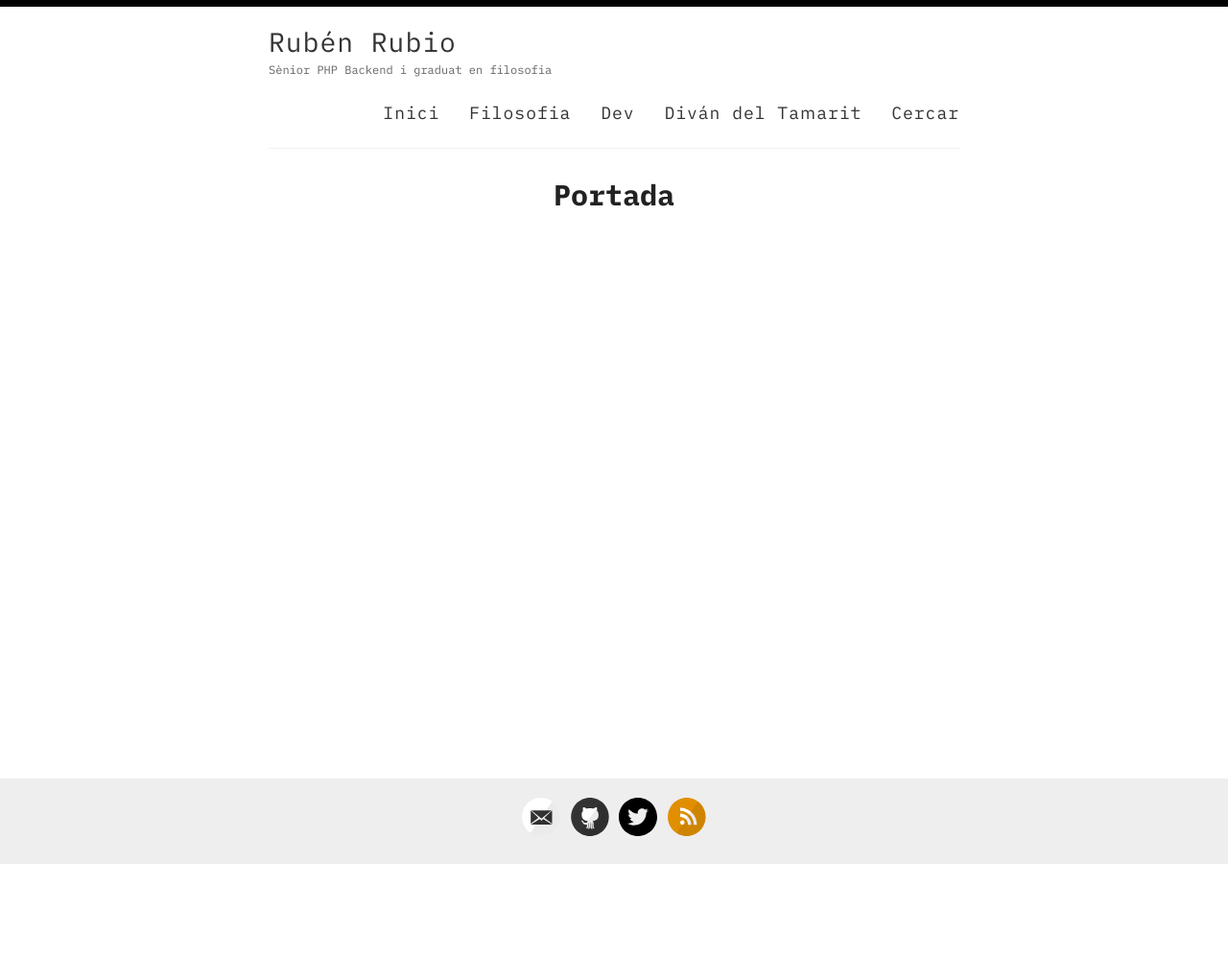
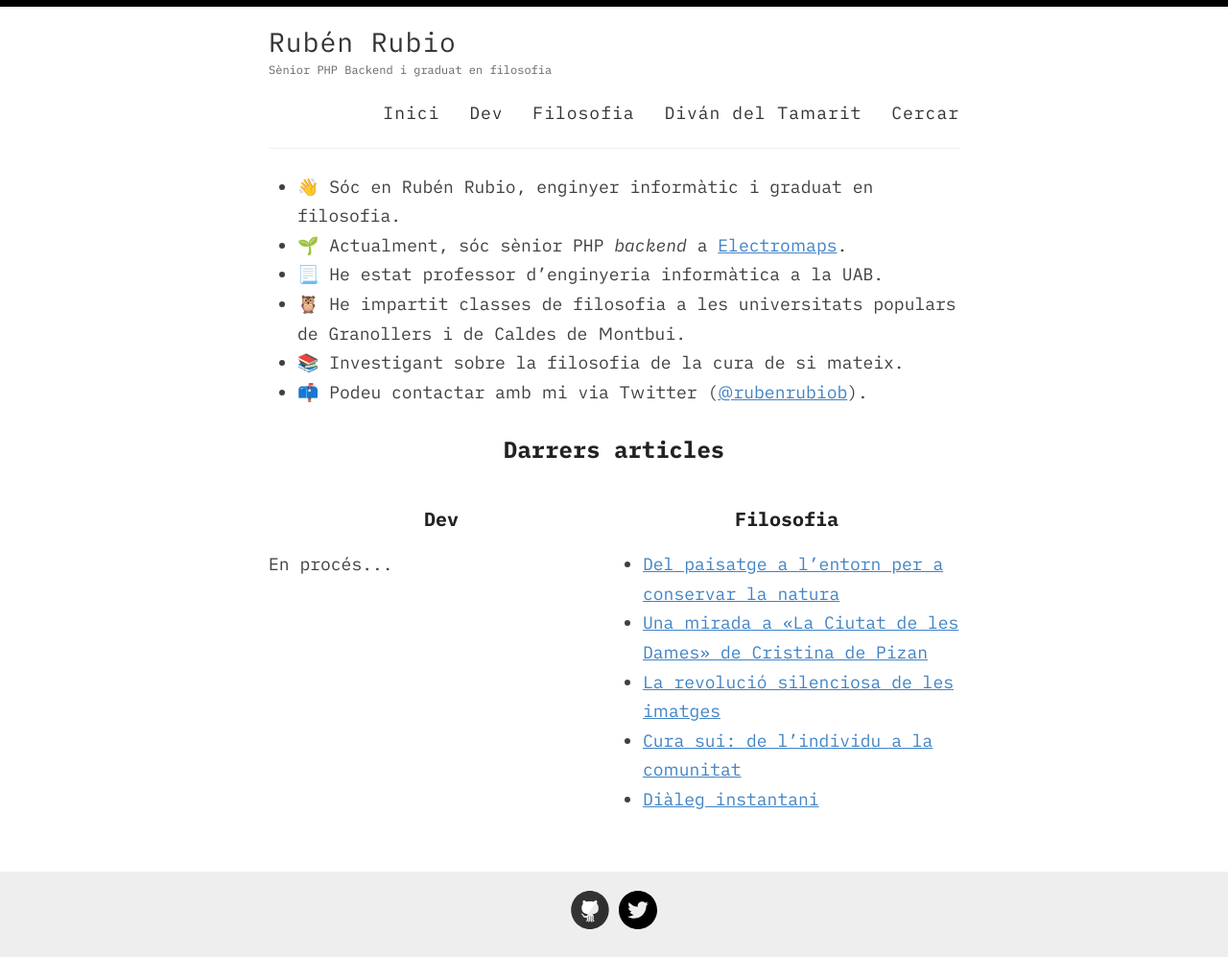
Before and after one commit to rubenrubiob/rubenrubiob.github.io, a Jekyll site: the page built from index.md, in a window 1280 px wide. Shown: the whole page at 96% size. Built offline with Jekyll 4.4.1, drawn with Linux system fonts in a browser that asks for light colours; our own code applies the rules of GitHub Pages for plain Markdown files; before the commit the page ends 901 px from its top, so only the background shows below that.

Commit message:
Refactoritzar portada

```diff
--- a/_config.yml
+++ b/_config.yml
@@ -31,7 +31,7 @@ description: Rubén Rubio
 # Includes an icon in the footer for each username you enter
 footer-links:
   dribbble:
-  email: ruben.rubio.barrera@gmail.com
+  email:
   facebook:
   flickr:
   github: rubenrubiob
--- a/_includes/menu.html
+++ b/_includes/menu.html
@@ -1,5 +1,5 @@
 <a href="{{ site.baseurl }}/">Inici</a>
-<a href="{{ site.baseurl }}/filosofia">Filosofia</a>
-<a href="{{ site.baseurl }}/dev">Dev</a>
-<a href="{{ site.baseurl }}/divan-del-tamarit">Diván del Tamarit</a>
-<a href="{{ site.baseurl }}/cercar">Cercar</a>
+<a href="{{ site.baseurl }}/dev/">Dev</a>
+<a href="{{ site.baseurl }}/filosofia/">Filosofia</a>
+<a href="{{ site.baseurl }}/divan-del-tamarit/">Diván del Tamarit</a>
+<a href="{{ site.baseurl }}/cercar/">Cercar</a>
--- a/_includes/svg-icons.html
+++ b/_includes/svg-icons.html
@@ -1,14 +1,2 @@
-{% if site.footer-links.dribbble %}<a href="https://dribbble.com/{{ site.footer-links.dribbble }}"><i class="svg-icon dribbble"></i></a>{% endif %}
-{% if site.footer-links.email %}<a href="mailto:{{ site.footer-links.email }}"><i class="svg-icon email"></i></a>{% endif %}
-{% if site.footer-links.facebook %}<a href="https://www.facebook.com/{{ site.footer-links.facebook }}"><i class="svg-icon facebook"></i></a>{% endif %}
-{% if site.footer-links.flickr %}<a href="https://www.flickr.com/{{ site.footer-links.flickr }}"><i class="svg-icon flickr"></i></a>{% endif %}
-{% if site.footer-links.instagram %}<a href="https://instagram.com/{{ site.footer-links.instagram }}"><i class="svg-icon instagram"></i></a>{% endif %}
-{% if site.footer-links.linkedin %}<a href="https://www.linkedin.com/in/{{ site.footer-links.linkedin }}"><i class="svg-icon linkedin"></i></a>{% endif %}
-{% if site.footer-links.pinterest %}<a href="https://www.pinterest.com/{{ site.footer-links.pinterest }}"><i class="svg-icon pinterest"></i></a>{% endif %}
 {% if site.footer-links.github %}<a href="https://github.com/{{ site.footer-links.github }}"><i class="svg-icon github"></i></a>{% endif %}
-{% if site.footer-links.twitter %}<a href="https://www.twitter.com/{{ site.footer-links.twitter }}"><i class="svg-icon twitter"></i></a>{% endif %}
-{% if site.footer-links.rss %}<a href="{{ site.baseurl }}/feed.xml"><i class="svg-icon rss"></i></a>{% endif %}
-{% if site.footer-links.stackoverflow %}<a href="http://stackoverflow.com/{{ site.footer-links.stackoverflow }}"><i class="svg-icon stackoverflow"></i></a>{% endif %}
-{% if site.footer-links.youtube %}<a href="https://youtube.com/{{ site.footer-links.youtube }}"><i class="svg-icon youtube"></i></a>{% endif %}
-{% if site.footer-links.googleplus %}<a href="https://plus.google.com/{{ site.footer-links.googleplus }}"><i class="svg-icon googleplus"></i></a>{% endif %}
-{% if site.footer-links.playconsole %}<a href="https://play.google.com/store/apps/dev?id={{ site.footer-links.playconsole }}"><i class="svg-icon playconsole"></i></a>{% endif %}
+{% if site.footer-links.twitter %}<a href="https://twitter.com/{{ site.footer-links.twitter }}"><i class="svg-icon twitter"></i></a>{% endif %}
--- /dev/null
+++ b/_layouts/home.html
@@ -0,0 +1,42 @@
+---
+layout: default
+---
+
+<article class="page">
+  <div class="entry">
+    {{ content }}
+
+    <h2>Darrers articles</h2>
+    <div class="home-content-list">
+      {% assign content_pages=site.pages | where:"is-content-page", true | sort: 'order' %}
+      {% assign content_pages=content_pages | where: "lang", page.lang  %}
+      <div class="column">
+        <h3>Dev</h3>
+        En procés...
+        <!--<ul>
+          {% for content_page in site.pages limit:5 %}
+          <li>
+            <a href="{{ site.baseurl }}{{ content_page.url }}">
+              {{ content_page.title }}
+            </a>
+          </li>
+          {% endfor %}
+        </ul>-->
+      </div>
+      <div class="column">
+        <h3>Filosofia</h3>
+        <ul>
+          {% assign filosofia_pages=site.pages | where_exp: "item", "item.url contains '/filosofia/filoara/'" | sort: 'date' | reverse %}
+          {% for content_page in filosofia_pages limit:5 %}
+          <li>
+            <a href="{{ site.baseurl }}{{ content_page.url }}">
+              {{ content_page.title }}
+            </a>
+          </li>
+          {% endfor %}
+        </ul>
+      </div>
+    </div>
+
+  </div>
+</article>
--- a/_layouts/page.html
+++ b/_layouts/page.html
@@ -7,6 +7,7 @@ layout: default
   <h1>{{ page.title }}</h1>
 
   <div class="entry">
+    <p class="post_date">{{ page.date | date: "%d-%m-%Y" }}</p>
     {{ content }}
   </div>
 </article>
--- a/assets/style.scss
+++ b/assets/style.scss
@@ -509,6 +509,14 @@ article.page > .entry a {
 
 .lang-options a {
   text-decoration: underline;
+}
+
+.home-content-list {
+  display: flex;
+}
+
+.home-content-list .column {
+  flex: 50%;
 }
 
 .author_title{
--- a/index.md
+++ b/index.md
@@ -1 +1,12 @@
+---
+layout: home
+---
+
 # Portada
+
+- 👋 Sóc en Rubén Rubio, enginyer informàtic i graduat en filosofia.
+- 🌱 Actualment, sóc sènior PHP _backend_ a [Electromaps](https://www.electromaps.com/ca){:target="_blank"}.
+- 📃 He estat professor d'enginyeria informàtica a la UAB.
+- 🦉 He impartit classes de filosofia a les universitats populars de Granollers i de Caldes de Montbui.
+- 📚 Investigant sobre la filosofia de la cura de si mateix.
+- 📫 Podeu contactar amb mi via Twitter ([@rubenrubiob](https://twitter.com/rubenrubiob)).
```
Also changed, not shown: _layouts/home-redirect.html (deleted, +0 -13 lines), _layouts/home-redirect.html.liquid (deleted, +0 -13 lines).
